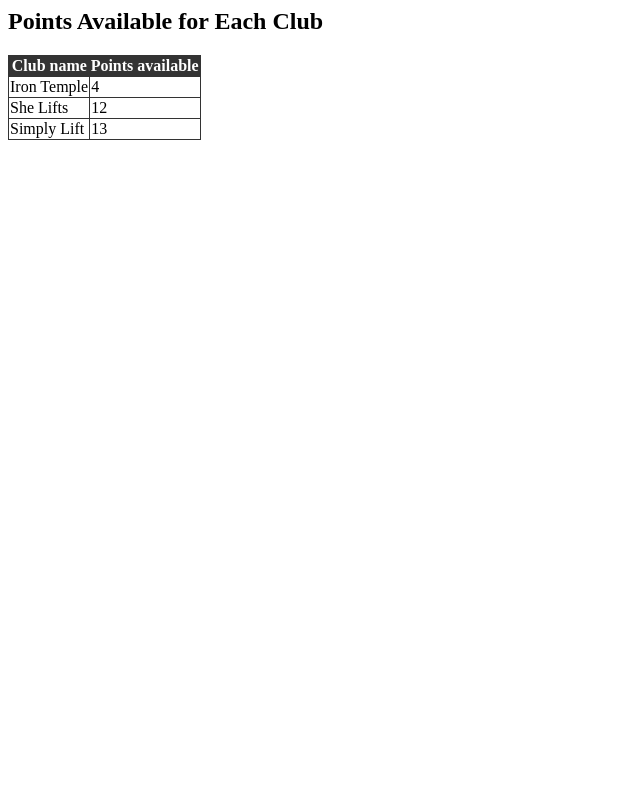
After one commit to Matthiiews/Project_11_GUDLFT, a Flask app: page /scoreboard in a window 1280 px wide. The commit adds this page. Shown: the whole page, without its empty margins (0-640 px from the left). Run offline with Flask 3, Linux system fonts and the light colour scheme.

Commit message:
Implemented Points Display Board

```diff
--- a/competitions.json
+++ b/competitions.json
@@ -2,7 +2,7 @@
     "competitions": [
         {
             "name": "Spring Festival",
-            "date": "2020-03-27 10:00:00",
+            "date": "2024-03-27 10:00:00",
             "numberOfPlaces": "25"
         },
         {
--- a/server.py
+++ b/server.py
@@ -124,6 +124,13 @@ def purchasePlaces():
 
 # TODO: Add route for points display
 
+@app.route('/scoreboard')
+def showScoreboard():
+    """Display the points of the clubs."""
+
+    clubList = sorted(clubs, key=lambda club: club["name"])
+    return render_template('scoreboard.html', clubs=clubList)
+
 
 @app.route('/logout')
 def logout():
--- /dev/null
+++ b/static/style.css
@@ -0,0 +1,19 @@
+.error {
+    color: red;
+}
+
+.succes {
+    color: darkgreen;
+}
+
+table,
+td {
+    border: 1px solid #333;
+    border-collapse: collapse;
+}
+
+thead,
+tfoot {
+    background-color: #333;
+    color: #fff;
+}
--- /dev/null
+++ b/templates/scoreboard.html
@@ -0,0 +1,31 @@
+<html lang="en">
+    <head>
+        <meta charset="UTF-8">
+        <meta name="viewport" content="width=device-width, initial-scale=1.0">
+        <!-- Utilisation de url_for pour générer le chemin vers le fichier style.css -->
+        <link rel="stylesheet" type="text/css" href="{{ url_for('static', filename='style.css') }}"/>
+        <title>Club Points | GUDLFT Registration</title>
+    </head>
+
+    <body>
+        <h2>Points Available for Each Club</h2>
+        <table>
+            <thead>
+                <tr>
+                    <th>Club name</th>
+                    <th>Points available</th>
+                </tr>
+            </thead>
+            <tbody>
+                {% for club in clubs %}
+                    <tr>
+                        <td>{{ club['name'] }}</td>
+                        <td>{{ club['points'] }}</td>
+                    </tr>
+                {% endfor %}
+            </tbody>
+        </table>
+
+    </body>
+
+</html>
```
Also changed, not shown: templates/index.html (+10 -4 lines), tests/integration_tests/test_point_updates_reflected_on_board.py (added, +58 -0 lines), tests/integration_tests/__init__.py (added).
